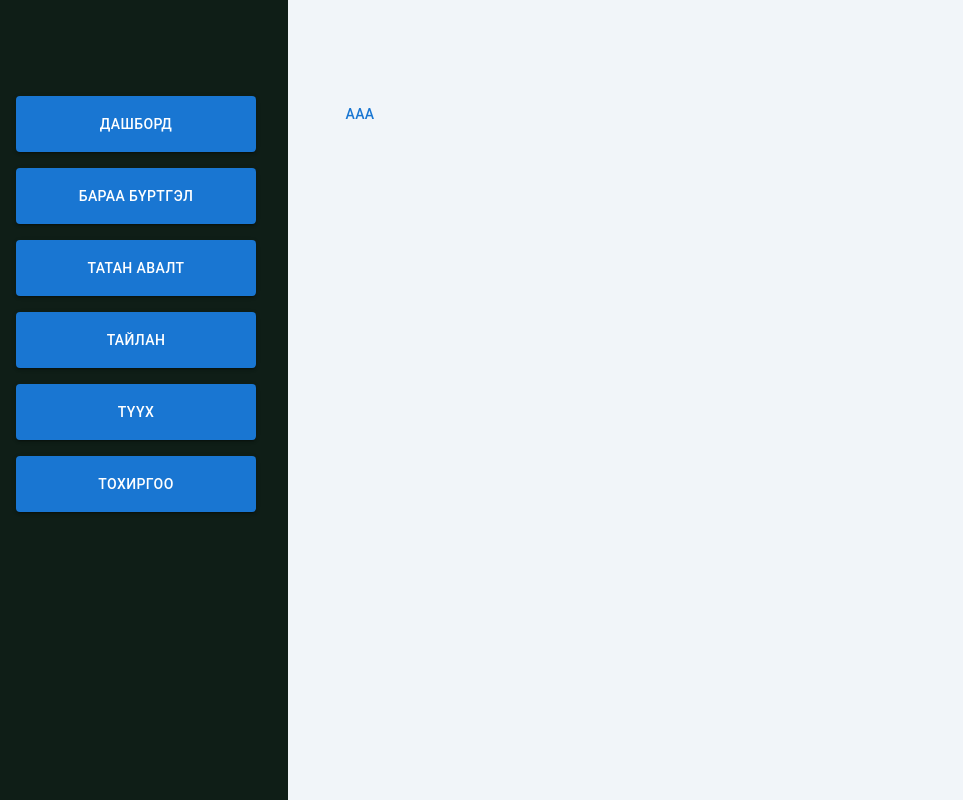
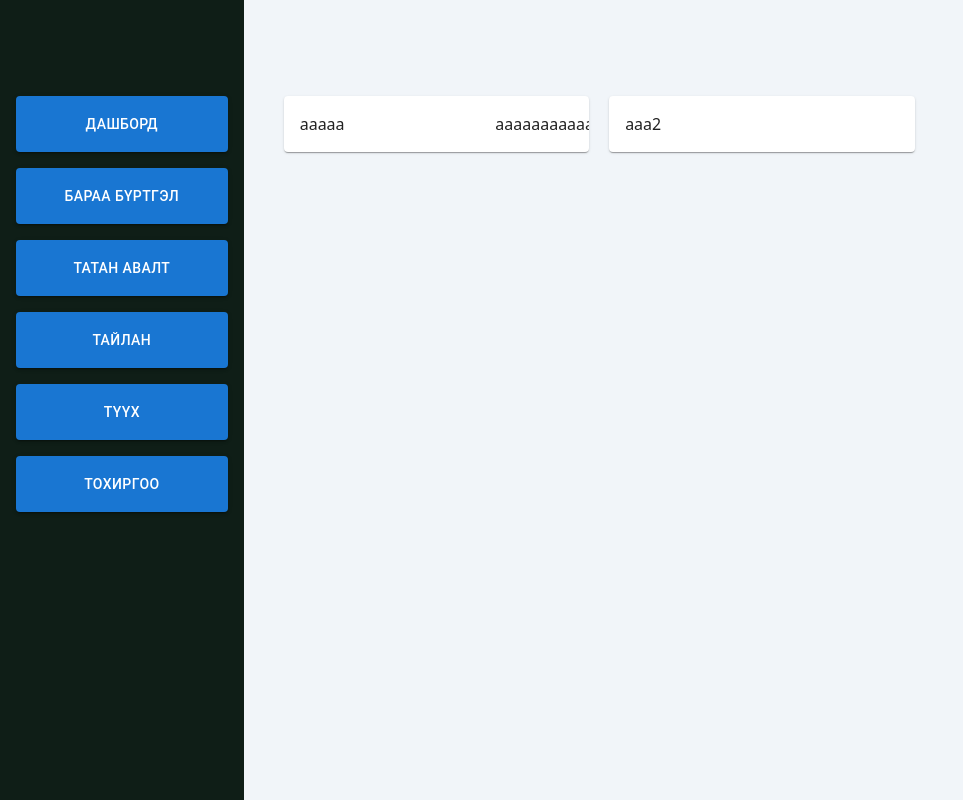
Before and after one commit to octa-project/octagon-manager-fe, a Next.js app: page /dashboard in a window 1280 px wide. Shown: the whole page, without its empty margins (0-963 px from the left). Built offline with nearby package versions, Linux system fonts and the light colour scheme.

Commit message:
added sidebar

```diff
--- a/src/app/layout.tsx
+++ b/src/app/layout.tsx
@@ -18,10 +18,10 @@ export default function RootLayout({
   return (
 
     <html lang="en">
-      <body className='bg-[#0f1e17]'>
+      <body>
         <main className='relative'>
           <div className='flex'>
-            <div className='flex-initial w-72 pt-20'><Sidebar/></div>
+            <div className='bg-[#0f1e17] flex-initial w-72 pt-20'><Sidebar/></div>
             <div className='flex-auto min-h-screen overflow-auto bg-slate-100 pt-14 relative'>
               {/*<Topbar/>*/}
               <div className='p-5'>{children}</div>
--- a/src/components/bars/sidebar.tsx
+++ b/src/components/bars/sidebar.tsx
@@ -13,11 +13,11 @@ const Sidebar = () => {
     const pathname = usePathname()
     return (
         <div>
-            <ul className='text-center w-28 py-2'>
+            <ul className='text-left py-2'>
                 <li className='uppercase py-2 px-4'>
                     <Tooltip title="Дашборд" placement="left">
                         <Link className={`${pathname === '/dashboard' ? 'text-black' : 'text-slate-400 hover:text-white'}`} href='/dashboard'>
-                            <Button className="w-60 h-14 bg-[#97f676] text-black" variant="contained">Дашборд</Button>
+                            <Button className="w-full h-14 bg-[#97f676] text-black text-left" variant="contained">Дашборд</Button>
                         </Link>
                     </Tooltip>
                 </li>
@@ -25,7 +25,7 @@ const Sidebar = () => {
                     <Tooltip title="Бараа бүртгэл" placement="left">
                         <Link
                             className={`${pathname === '/item_manager' ? 'text-black' : 'text-slate-400 hover:text-white'}`} href='/items'>
-                            <Button className="w-60 h-14 bg-[#97f676] text-black" variant="contained">Бараа бүртгэл</Button>
+                            <Button className="w-full h-14 bg-[#97f676] text-black" variant="contained">Бараа бүртгэл</Button>
                         </Link>
                     </Tooltip>
                 </li>
@@ -33,7 +33,7 @@ const Sidebar = () => {
                     <Tooltip title="Татаг авалт" placement="left">
                         <Link
                             className={`${pathname === '/purchase' ? 'text-black' : 'text-slate-400 hover:text-white'}`} href='/purchase'>
-                            <Button className="w-60 h-14 bg-[#97f676] text-black" variant="contained">Татан авалт</Button>
+                            <Button className="w-full h-14 bg-[#97f676] text-black" variant="contained">Татан авалт</Button>
                         </Link>
                     </Tooltip>
                 </li>
@@ -41,7 +41,7 @@ const Sidebar = () => {
                     <Tooltip title="Тайлан" placement="left">
                         <Link
                             className={`${pathname === '/reports' ? 'text-black' : 'text-slate-400 hover:text-white'}`} href='/reports'>
-                            <Button className="w-60 h-14 bg-[#97f676] text-black" variant="contained">Тайлан</Button>
+                            <Button className="w-full h-14 bg-[#97f676] text-black" variant="contained">Тайлан</Button>
                         </Link>
                     </Tooltip>
                 </li>
@@ -49,7 +49,7 @@ const Sidebar = () => {
                     <Tooltip title="Түүх" placement="left">
                         <Link
                             className={`${pathname === '/history' ? 'text-black' : 'text-slate-400 hover:text-white'}`} href='/history'>
-                            <Button className="w-60 h-14 bg-[#97f676] text-black" variant="contained">Түүх</Button>
+                            <Button className="w-full h-14 bg-[#97f676] text-black" variant="contained">Түүх</Button>
                         </Link>
                     </Tooltip>
                 </li>
@@ -57,7 +57,7 @@ const Sidebar = () => {
                     <Tooltip title="Тайлан" placement="left">
                         <Link
                             className={`${pathname === '/settings' ? 'text-black' : 'text-slate-400 hover:text-white'}`} href='/settings'>
-                            <Button className="w-60 h-14 bg-[#97f676] text-black" variant="contained">Тохиргоо</Button>
+                            <Button className="w-full h-14 bg-[#97f676] text-black" variant="contained">Тохиргоо</Button>
                         </Link>
                     </Tooltip>
                 </li>
--- a/src/components/dashboard/index.tsx
+++ b/src/components/dashboard/index.tsx
@@ -1,12 +1,41 @@
-import { Button } from "@mui/material";
+import { Button, Card } from "@mui/material";
 import { Component } from "react";
+import useState from 'react';
 
 class DashboardController extends Component {
 
+    state = {
+
+    }
+
     render() {
         return (
-            <div>
-                <Button>aaa</Button>
+            <div className="grid grid-cols-3 gap-5">
+                <div className="col-span-2">
+                    <div className="grid grid-cols-2 gap-5">
+                        <div>
+                            <Card className="p-4">
+                                <div className="grid grid-cols-3 gap-5">
+                                    <div className="col-span-2">
+                                            aaaaa
+                                    </div>
+                                    <div>
+                                            aaaaaaaaaaa
+                                    </div>
+                                </div>
+                            </Card>
+                        </div>
+                        <div >
+                            <Card className="p-4">
+                                aaa2
+                            </Card>
+                        </div>
+                    </div>
+
+                </div>
+                <div>
+
+                </div>
             </div>
         )
     }
```
